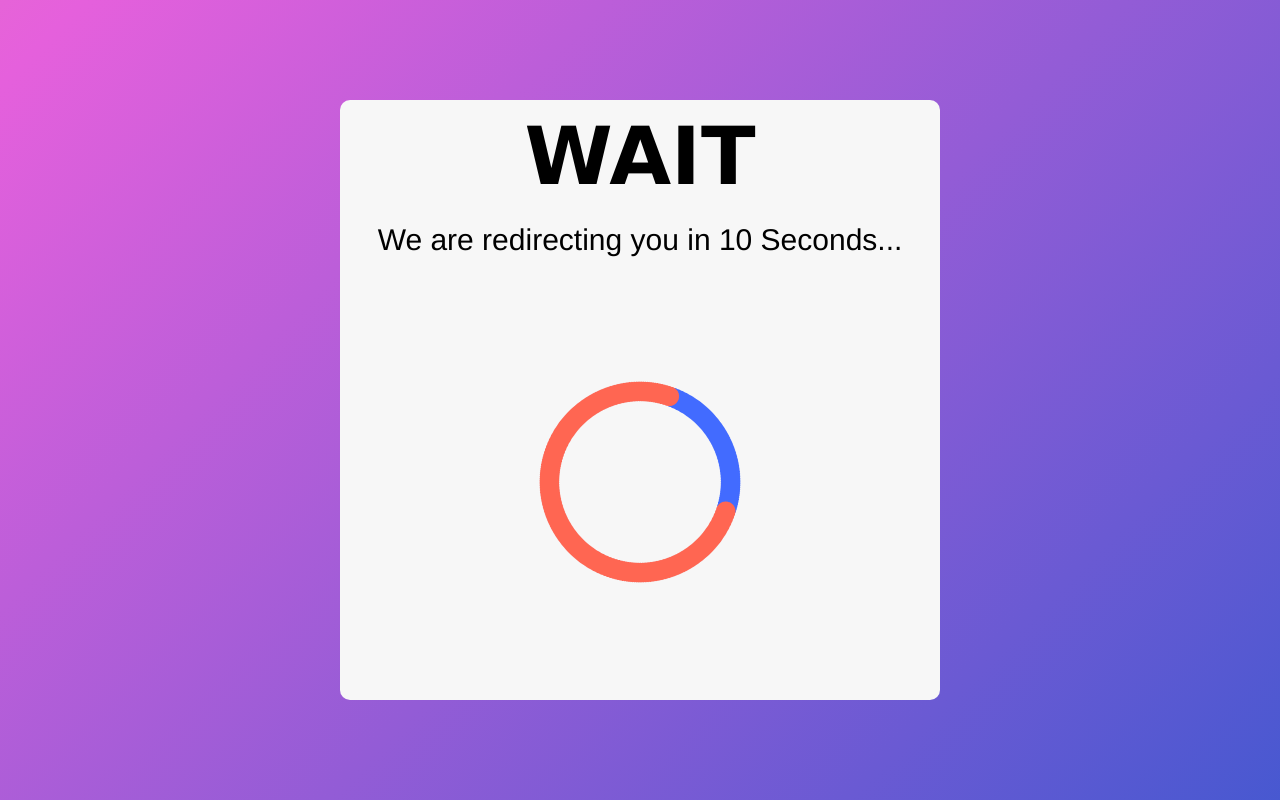
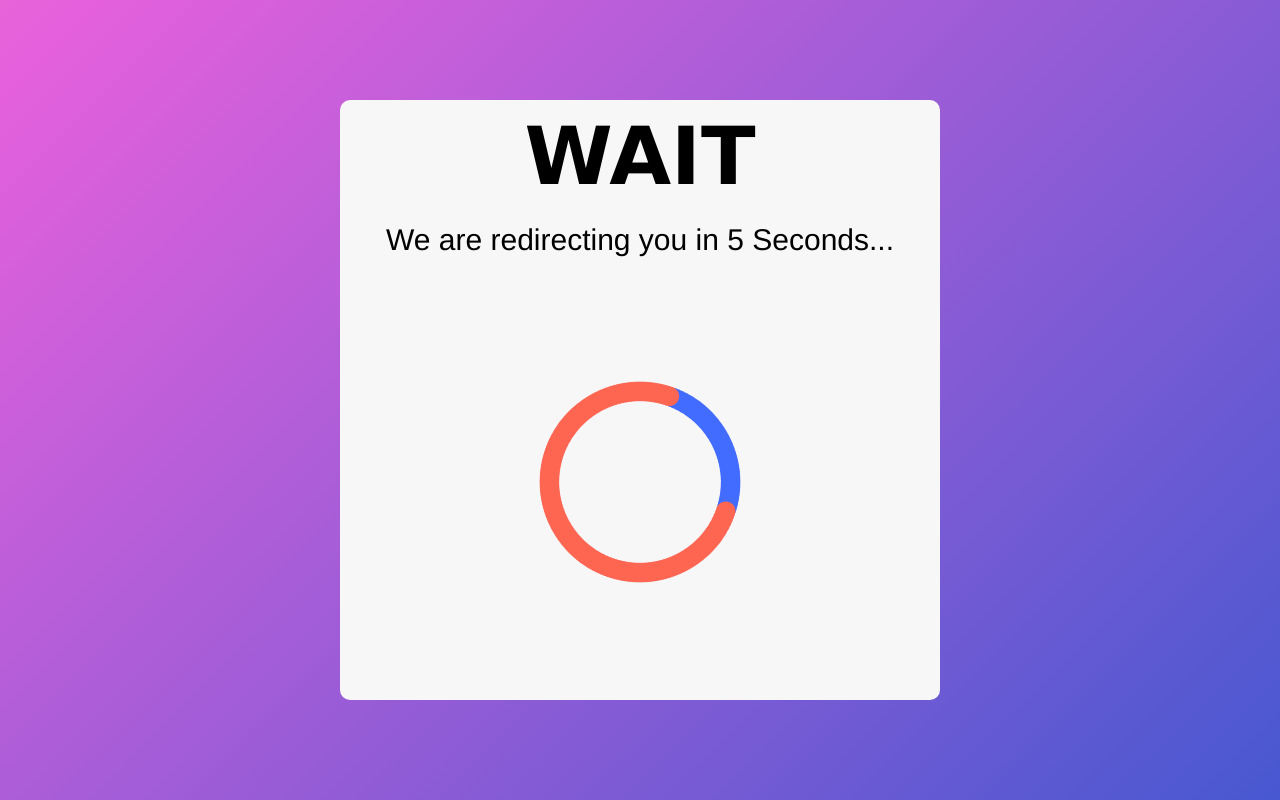
Before and after one commit to imran98T/RedirectingLandingPage, a plain HTML site: page index.html in a window 1280 px wide. Drawn offline with Linux system fonts and the light colour scheme.

Commit message:
Update index.html

```diff
--- a/index.html
+++ b/index.html
@@ -3,7 +3,7 @@
 <head>
     <meta charset="UTF-8">
     <meta name="viewport" content="width=device-width, initial-scale=1.0">
-    <meta http-equiv="refresh" content="10; url=https://linktr.ee/imgrammary">
+    <meta http-equiv="refresh" content="5; url=https://linktr.ee/imgrammary">
     <title>Redirecting</title>
     <link rel="stylesheet" href="style.css">
     <link rel="stylesheet" href="responsive.css">
@@ -11,7 +11,7 @@
 <body>
     <div class="notice">
         <h1>WAIT</h1>
-        <p>We are redirecting you in 10 Seconds...</p>
+        <p>We are redirecting you in 5 Seconds...</p>
         <img class="load" src="images/Loading-icon-illustration-on-transparent-background-PNG.png" alt="laoding">
     </div>
 </body>
```
